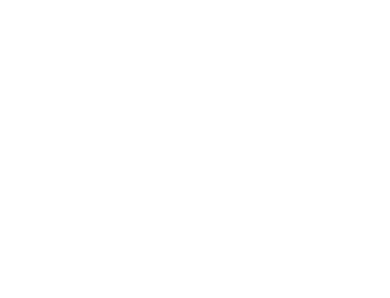
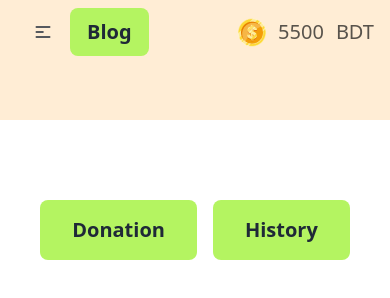
Before and after one commit to digontosikder/assingment-5, a plain HTML site: page index.html in a window 390 px wide. Drawn offline with nearby package versions, Linux system fonts and the light colour scheme.

Commit message:
navbar setup complete

```diff
--- a/index.html
+++ b/index.html
@@ -1,11 +1,99 @@
 <!DOCTYPE html>
 <html lang="en">
+
 <head>
     <meta charset="UTF-8">
     <meta name="viewport" content="width=device-width, initial-scale=1.0">
     <title>Document</title>
+    <link href="https://cdn.jsdelivr.net/npm/daisyui@4.12.10/dist/full.min.css" rel="stylesheet" type="text/css" />
+    <script src="https://cdn.tailwindcss.com"></script>
+    <script src="https://kit.fontawesome.com/d021102c53.js" crossorigin="anonymous"></script>
 </head>
+
 <body>
+    <!-- header section start  -->
+     <header>
+        <section>
+            <nav class="sticky bg-orange-100">
+                <div class="navbar container mx-auto px-4   pb-16">
+                    <div class="navbar-start">
+                      <div class="dropdown">
+                        <div tabindex="0" role="button" class="btn btn-ghost lg:hidden">
+                          <svg
+                            xmlns="http://www.w3.org/2000/svg"
+                            class="h-5 w-5"
+                            fill="none"
+                            viewBox="0 0 24 24"
+                            stroke="currentColor">
+                            <path
+                              stroke-linecap="round"
+                              stroke-linejoin="round"
+                              stroke-width="2"
+                              d="M4 6h16M4 12h8m-8 6h16" />
+                          </svg>
+                        </div>
+                        <ul
+                          tabindex="0"
+                          class="menu menu-sm dropdown-content bg-base-100 rounded-box z-[1] mt-3 w-52 p-2 shadow">
+                          <li><a>Item 1</a></li>
+
+                        </ul>
+                      </div>
+                      <a class="btn btn-ghost text-xl font-semibold bg-[#B4F461]">Blog</a>
+                    </div>
+                    <div class="navbar-center hidden lg:flex">
+                      <ul class="menu menu-horizontal px-1">
+                        <div class="flex justify-center items-center gap-x-4 text-[#111111]">
+                            <div>
+                                <img src="assets/logo.png" alt="">
+                            </div>
+                            <div>
+                                <h1 class="text-xl font-semibold">Donate Bangladesh</h1>
+                            </div>
+                        </div>
+
+                      </ul>
+                    </div>
+                    <div class=" flex items-center gap-x-3 navbar-end">
+                        <div>
+                            <img src="assets/coin.png" alt="">
+                        </div>
+                        <div>
+                            <p class="text-xl font-medium text-[#111111B3]">5500</p>
+                        </div>
+                        <div>
+                            <p class="text-xl font-medium text-[#111111B3]">BDT</p>
+                        </div>
+
+                    </div>
+                  </div>
+            </nav>
+        </section>
+
+     </header>
+    <!-- header section end  -->
+     <!-- Main section start -->
+      <main class="container mx-auto px-4 my-20">
+
+        <!-- Main buttons start  -->
+         <section class="flex justify-center gap-x-4 mb-8">
+            <div>
+                <button class="py-4 rounded-lg px-8 bg-[#B4F461] text-xl font-semibold ">Donation</button>
+            </div>
+            <div>
+                <button class=" py-4 rounded-lg px-8 bg-[#B4F461] text-xl font-semibold">History</button>
+            </div>
+         </section>
+        <!-- Main buttons end  -->
+
+      </main>
+     <!-- Main section end -->
+      <!-- footer section start  -->
+       <footer>
+
+       </footer>
+      <!-- footer section end  -->
 
 </body>
+
 </html>
```
Also changed, not shown: assets/coin.png (added), assets/feni.png (added), assets/logo.png (added), assets/noakhali.png (added), assets/quota-protest.png (added), tailwind.config.js (added).
